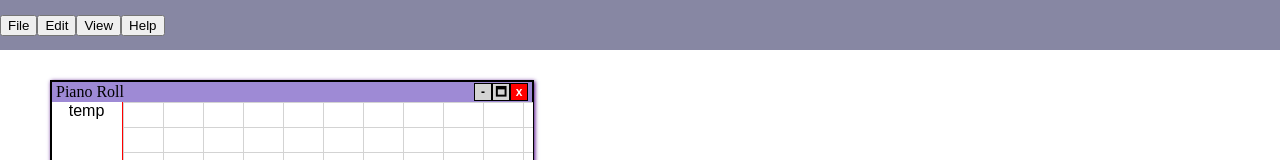
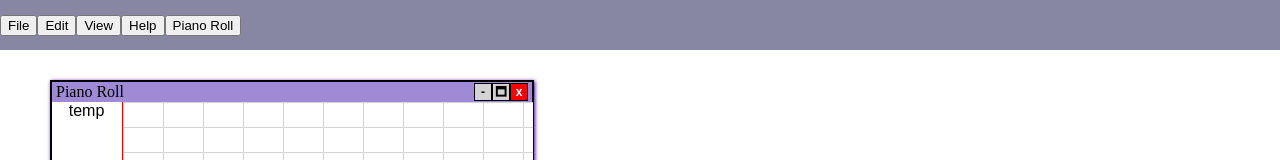
Before and after one commit to brianmatzelle/wock-online, a React (Create React App) app: page / in a window 1280 px wide. Shown: the top 160 px of the page. Built offline with nearby package versions, Linux system fonts and the light colour scheme.

Commit message:
able to toggle piano roll now

```diff
--- a/src/App.js
+++ b/src/App.js
@@ -8,6 +8,11 @@ function App() {
     width: 480,
     height: 640,
   });
+  const [pianoRollVisible, setPiantRollVisible] = useState(true);
+
+  const togglepianoRoll = () => {
+    setPiantRollVisible(!pianoRollVisible);
+  };
 
   return (
     <div className="App" style={{
@@ -24,8 +29,15 @@ function App() {
           width: '100%',
           backgroundColor: '#8787A3',
         }}
+        togglePianoRoll={togglepianoRoll}
       />
-      <PianoRoll dimensions={pianoRollDimensions} setDimensions={setPianoRollDimensions}/>
+
+      <PianoRoll
+        dimensions={pianoRollDimensions}
+        setDimensions={setPianoRollDimensions}
+        visible={pianoRollVisible}
+        setVisible={setPiantRollVisible}
+      />
     </div>
   );
 }
--- a/src/components/Menu/Menu.jsx
+++ b/src/components/Menu/Menu.jsx
@@ -1,13 +1,14 @@
 import React from 'react';
 import MenuButton from './MenuButton';
 
-export function Menu({ style }) {
-  const buttons = ['file', 'edit', 'view', 'help'];
+export function Menu({ style, togglePianoRoll }) {
+  const menus = ['file', 'edit', 'view', 'help'];
   return (
     <div className="menu" style={style}>
-      {buttons.map(button => (
+      {menus.map(button => (
         <MenuButton key={button} type={button} />
       ))}
+      <button onClick={togglePianoRoll}>Piano Roll</button>
     </div>
   );
 }
--- a/src/components/PianoRoll/PianoRoll.jsx
+++ b/src/components/PianoRoll/PianoRoll.jsx
@@ -4,7 +4,7 @@ import { VariableSizeGrid as Grid } from 'react-window';
 import { Keys } from './Keys';
 import './PianoRoll.css';
 
-export function PianoRoll({ dimensions, setDimensions }) {
+export function PianoRoll({ dimensions, setDimensions, visible, setVisible }) {
   const containerId = {
     id: 'piano-roll',
     title: 'Piano Roll',
@@ -43,7 +43,13 @@ export function PianoRoll({ dimensions, setDimensions }) {
   };
 
   return (
-    <Wrapper containerId={containerId} dimensions={dimensions} setDimensions={setDimensions}>
+    <>
+    {visible && <Wrapper
+    containerId={containerId}
+    dimensions={dimensions}
+    setDimensions={setDimensions}
+    setVisible={setVisible}
+    >
       <div
         className="piano-roll"
         style={{
@@ -66,5 +72,7 @@ export function PianoRoll({ dimensions, setDimensions }) {
         </Grid>
       </div>
     </Wrapper>
+    }
+    </>
   );
 }
--- a/src/components/Wrapper.jsx
+++ b/src/components/Wrapper.jsx
@@ -1,6 +1,12 @@
 import React, { useState, useEffect } from "react";
 
-export function Wrapper({ children, containerId, dimensions, setDimensions }) {
+export function Wrapper({
+  children,
+  setVisible,
+  containerId,
+  dimensions,
+  setDimensions
+}) {
   const [position, setPosition] = useState({ x: 50, y: 80 });
   const [dragging, setDragging] = useState(false);
   const [resizing, setResizing] = useState(false);
@@ -72,6 +78,7 @@ export function Wrapper({ children, containerId, dimensions, setDimensions }) {
 
   const exit = () => {
     // Perform the exit functionality, such as removing the component from the DOM
+    setVisible(false);
   };
 
   useEffect(() => {
@@ -137,7 +144,7 @@ export function Wrapper({ children, containerId, dimensions, setDimensions }) {
           display: "flex",
           justifyContent: "space-between",
           alignItems: "center",
-          cursor: "move",
+          cursor: "grab",
         }}
         onMouseDown={startDrag}
       >
```
